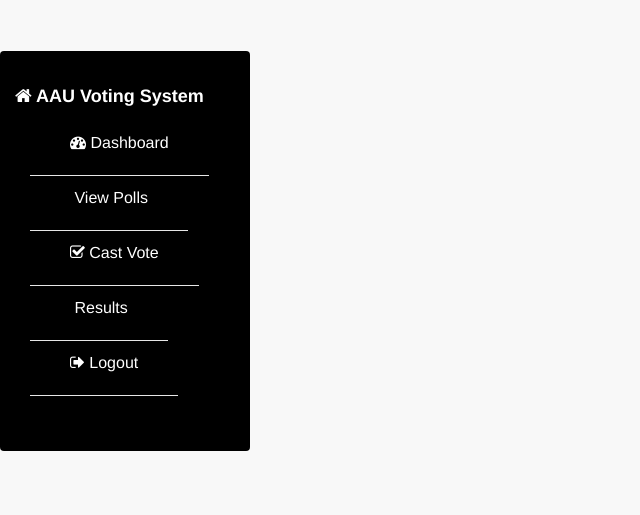
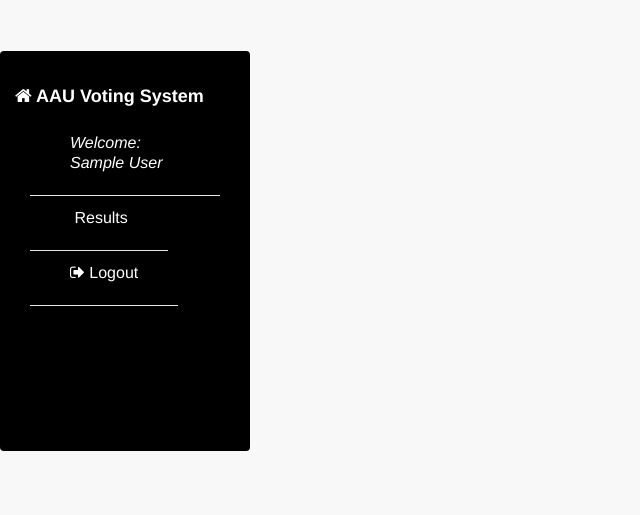
Before and after one commit to jayumaks/e_voting, a PHP site: page /poll.php in a window 1280 px wide. Shown: the top 515 px of the page, without its empty margins (0-640 px from the left). Run offline with PHP 8.4, Linux system fonts and the light colour scheme; the visitor is signed in with stand-in values (Sample User, id 1); tables that the repository leaves empty or names only in its code hold one stand-in row (values such as "Sample post").

Commit message:
adjusted the sidebar.php

```diff
--- a/side_bar.php
+++ b/side_bar.php
@@ -17,9 +17,11 @@
     <!-- Collapsible Sidebar Content -->
     <div class="collapse navbar-collapse" id="sidebar-collapse">
       <ul class="nav navbar-nav">
-        <li><a href="dashboard.php" style="color: white;"><i class="fa fa-dashboard"></i> Dashboard</a></li>
-        <li><a href="polls.php" style="color: white;"><i class="fa fa-bar-chart"></i> View Polls</a></li>
-        <li><a href="vote.php" style="color: white;"><i class="fa fa-check-square-o"></i> Cast Vote</a></li>
+         <li class="dropdown">
+                    <a class="dropdown-toggle" data-toggle="dropdown" href="#" style = "color: white">
+					<i>Welcome: <?php echo $user_username = $user_row['firstname']." ".$user_row['lastname'];?></i>
+                    </a>
+                </li>
         <li><a href="results.php" style="color: white;"><i class="fa fa-line-chart"></i> Results</a></li>
         <li><a href="logout.php" style="color: white;"><i class="fa fa-sign-out"></i> Logout</a></li>
       </ul>
```
